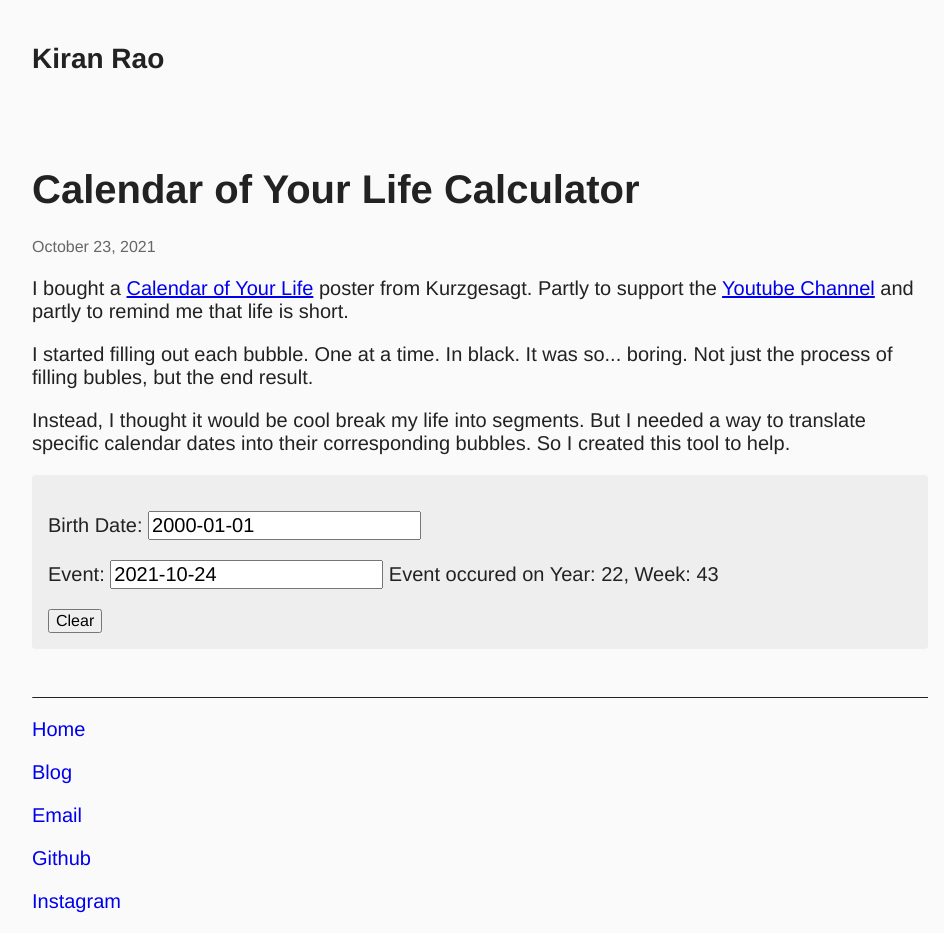
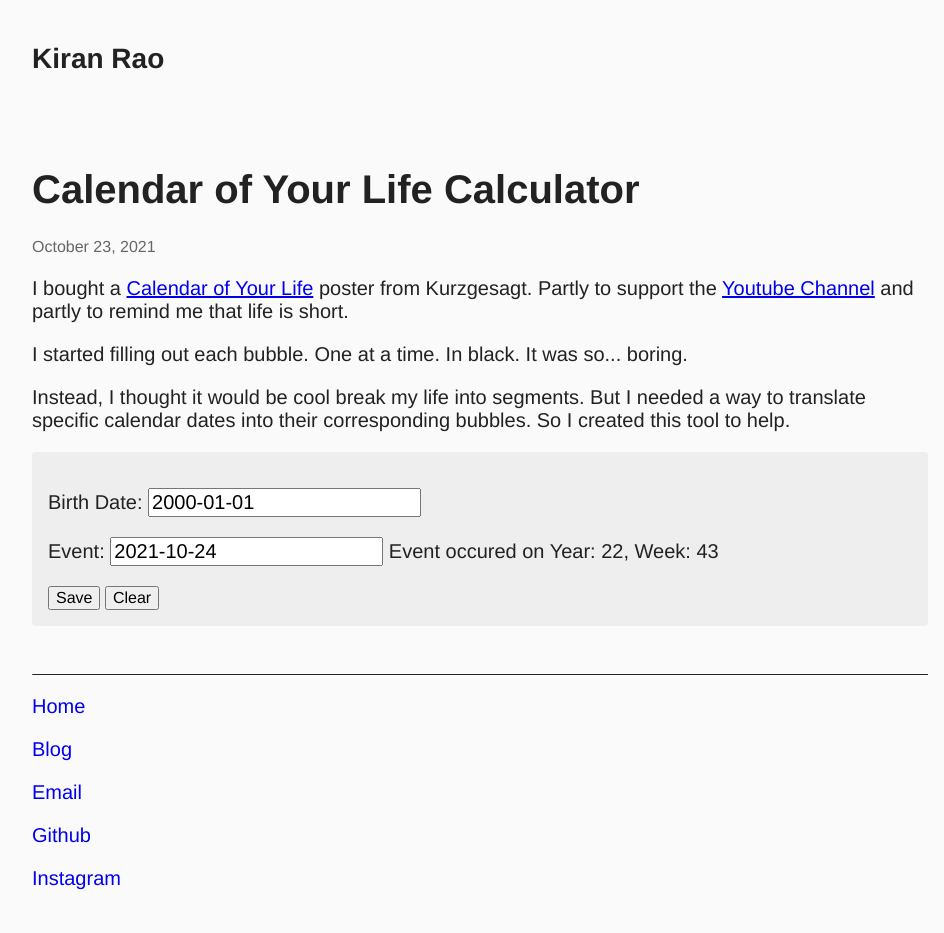
Before and after one commit to Kiran-Rao/kiran-rao.github.io, a Jekyll site: the page built from docs/_posts/2020-10-23-wol-calculator.html, in a window 1280 px wide. Shown: the whole page, without its empty margins (160-1104 px from the left). Built offline with Jekyll 4.4.1, drawn with Linux system fonts in a browser that asks for light colours; after the commit the page ends 910 px from its top, so only the background shows below that.

Commit message:
Update text

```diff
--- a/docs/_posts/2020-10-23-wol-calculator.html
+++ b/docs/_posts/2020-10-23-wol-calculator.html
@@ -16,8 +16,7 @@ author: Kiran Rao
   remind me that life is short.
 </p>
 <p>
-  I started filling out each bubble. One at a time. In black. It was so... boring. Not just the process of filling
-  bubles, but the end result.
+  I started filling out each bubble. One at a time. In black. It was so... boring.
 </p>
 
 <p>
@@ -28,6 +27,7 @@ author: Kiran Rao
 <div class="highlight">
   <p>Birth Date: <input id="dob" onblur="getValuesAndUpdateAll()" /></p>
   <div id="event_rows"></div>
+  <button onclick="">Save</button>
   <button onclick="clearRows()">Clear</button>
 </div>
 
```
